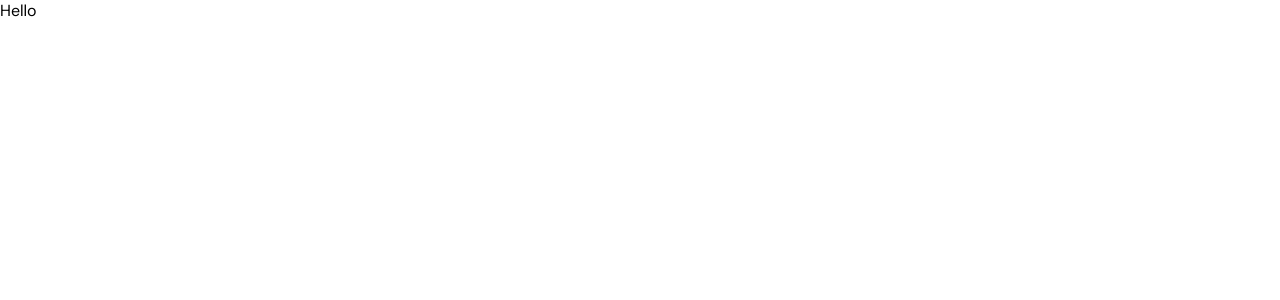
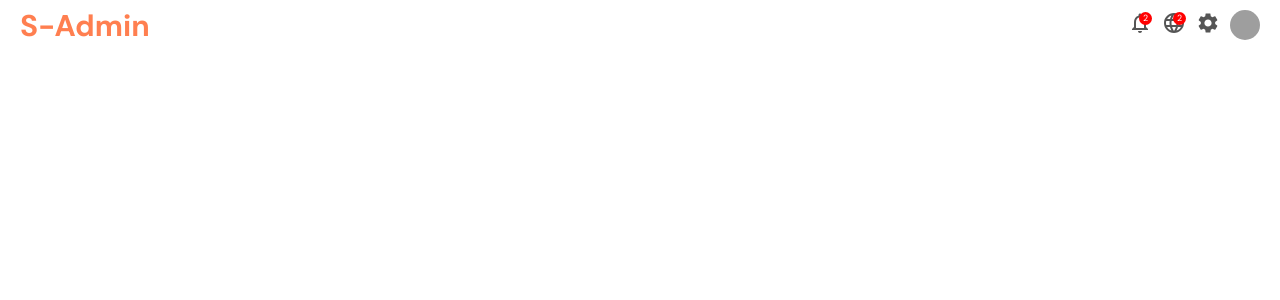
Before and after one commit to OutcastR07/react-admin-panel, a React (Create React App) app: page / in a window 1280 px wide. Shown: the top 300 px of the page. Built offline with nearby package versions, Linux system fonts and the light colour scheme; grey boxes are pictures that could not be loaded.

Commit message:
navbar added

```diff
--- a/src/App.js
+++ b/src/App.js
@@ -1,7 +1,9 @@
+import Topbar from "./components/topbar/Topbar";
+
 function App() {
   return (
-    <div className="App">
-      Hello
+    <div>
+      <Topbar />
     </div>
   );
 }
--- /dev/null
+++ b/src/components/topbar/Topbar.css
@@ -0,0 +1,57 @@
+.topbar {
+    width: 100%;
+    height: 50px;
+    background-color: white;
+    position: sticky;
+    top: 0;
+    z-index: 999;
+}
+
+.topbarWrapper {
+    height: 100%;
+    padding: 0px 20px;
+    display: flex;
+    align-items: center;
+    justify-content: space-between;
+}
+
+.logo {
+    font-weight: bold;
+    font-size: 30px;
+    color: coral;
+    cursor: pointer;
+}
+
+.topRight {
+    display: flex;
+    align-items: center;
+}
+
+.topbarIconContainer {
+    position: relative;
+    cursor: pointer;
+    margin-right: 10px;
+    color: #555;
+}
+
+.topIconBadge {
+    width: 13px;
+    height: 13px;
+    position: absolute;
+    top: 1px;
+    right: 0;
+    background-color: red;
+    color: white;
+    border-radius: 50%;
+    display: flex;
+    align-items: center;
+    justify-content: center;
+    font-size: 9px;
+}
+
+.topAvatar {
+    width: 30px;
+    height: 30px;
+    border-radius: 50%;
+    cursor: pointer;
+}
--- /dev/null
+++ b/src/components/topbar/Topbar.jsx
@@ -0,0 +1,32 @@
+import React from 'react'
+import './Topbar.css'
+import NotificationsNoneIcon from '@mui/icons-material/NotificationsNone';
+import { Language, Settings } from '@mui/icons-material';
+
+const Topbar = () => {
+    return (
+        <div className='topbar'>
+            <div className="topbarWrapper">
+                <div className="topLeft">
+                    <span className="logo">S-Admin</span>
+                </div>
+                <div className="topRight">
+                    <div className="topbarIconContainer">
+                        <NotificationsNoneIcon />
+                        <span className='topIconBadge'>2</span>
+                    </div>
+                    <div className="topbarIconContainer">
+                        <Language />
+                        <span className='topIconBadge'>2</span>
+                    </div>
+                    <div className="topbarIconContainer">
+                        <Settings />
+                    </div>
+                    <img src="https://th.bing.com/th/id/R.c8e5fa6abdb8cad98a95a52aed87e550?rik=PD%2bq5EuYOALmCQ&pid=ImgRaw&r=0" alt="" className="topAvatar" />
+                </div>
+            </div>
+        </div>
+    )
+}
+
+export default Topbar
```
